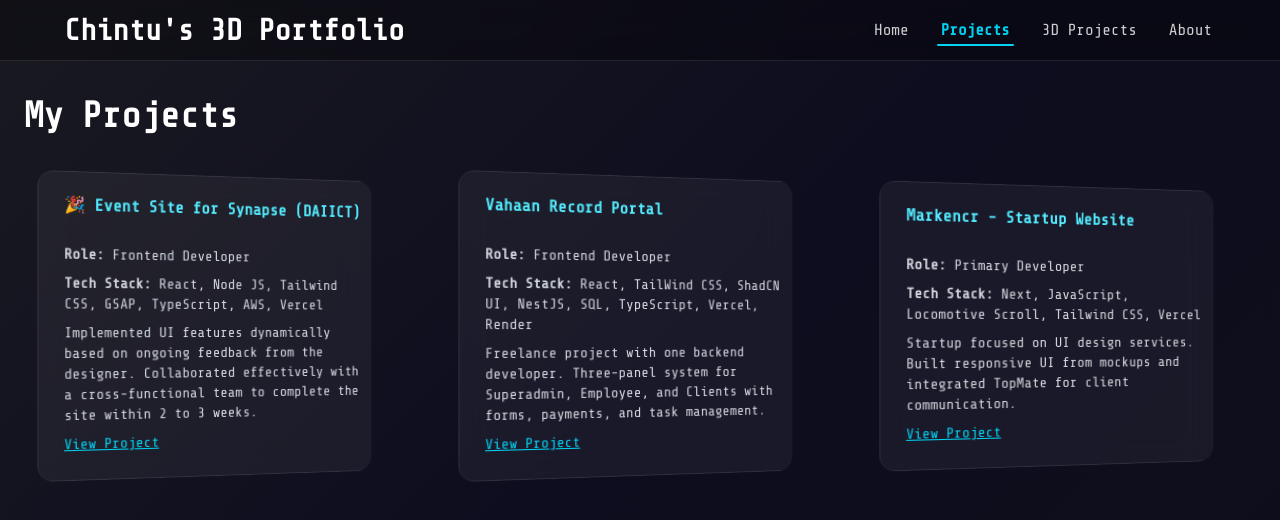
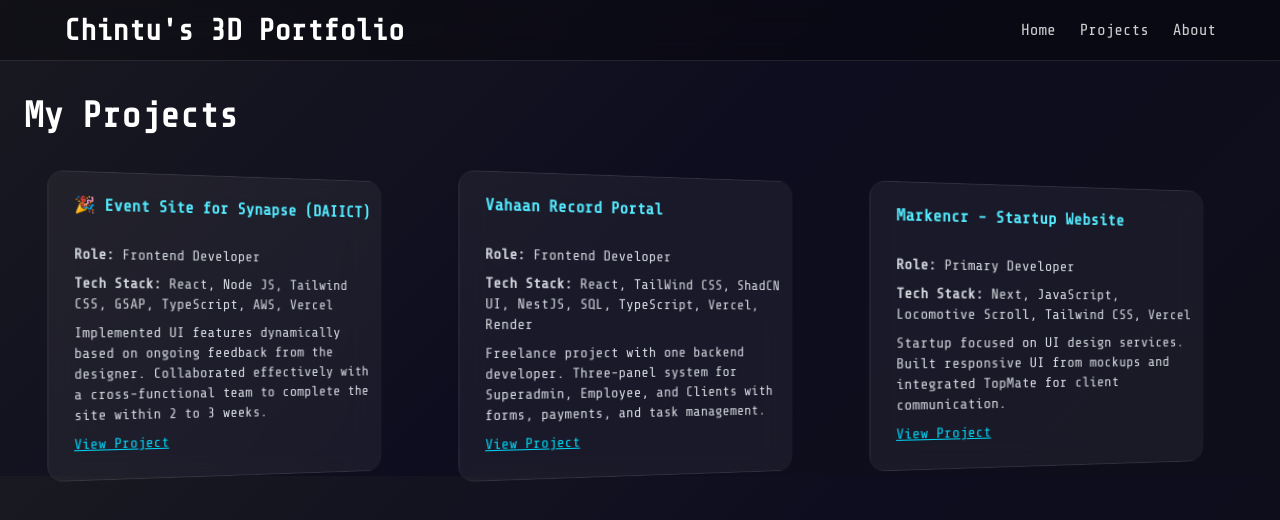
Before and after one commit to Pheonix2507/3dPortfolio, a Next.js app: page /projects in a window 1280 px wide. Shown: the top 520 px of the page. Built offline with nearby package versions, Linux system fonts and the light colour scheme.

Commit message:
Smooth scroll and Better Layout addition

```diff
--- a/package.json
+++ b/package.json
@@ -13,6 +13,7 @@
     "@react-three/drei": "^10.3.0",
     "@react-three/fiber": "^9.1.2",
     "@react-three/postprocessing": "^3.0.4",
+    "@studio-freight/lenis": "^1.0.42",
     "class-variance-authority": "^0.7.1",
     "clsx": "^2.1.1",
     "framer-motion": "^12.19.2",
--- a/src/app/about/page.tsx
+++ b/src/app/about/page.tsx
@@ -29,7 +29,7 @@ export default function HomeContent() {
   ];
 
   return (
-    <div className="pt-20 min-h-screen ms-10">
+    <div className="min-h-screen ms-10">
 
       <div className="mb-8">
         <div className="max-w-4xl">
--- a/src/app/components/Navbar.tsx
+++ b/src/app/components/Navbar.tsx
@@ -1,64 +1,57 @@
 'use client';
 
-import Link from 'next/link';
-import { usePathname } from 'next/navigation';
 import { motion } from 'framer-motion';
 import { useState } from 'react';
 
+// Scroll-to-section items
 const navItems = [
-  { href: '/', label: 'Home' },
-  { href: '/projects', label: 'Projects' },
-  {href: '/three-projects',label:'3D Projects'},
-  { href: '/about', label: 'About' },
+  { id: 'home', label: 'Home' },
+  { id: 'projects', label: 'Projects' },
+  { id: 'about', label: 'About' },
 ];
 
 export default function Navbar() {
-  const pathname = usePathname();
+  const [isOpen, setIsOpen] = useState(false);
 
-  const [isOpen, setIsOpen] = useState(false);
+  // Smooth scroll function
+  const handleScroll = (id: string) => {
+    const el = document.getElementById(id);
+    if (!el) return;
+    el.scrollIntoView({ behavior: 'smooth' }); // Works well with Lenis too
+    setIsOpen(false);
+  };
 
   return (
     <nav className="fixed top-0 left-0 w-full z-50 bg-black/30 backdrop-blur-md border-b border-white/10">
       <div className="max-w-6xl mx-auto py-3 flex justify-between items-center text-white">
-    <div className="lg:text-3xl text-sm lg:pl-0 pl-5 font-bold">Chintu&apos;s 3D Portfolio</div>
+        <div className="lg:text-3xl text-sm lg:pl-0 pl-5 font-bold">
+          Chintu&apos;s 3D Portfolio
+        </div>
 
         {/* Desktop Nav */}
         <div className="space-x-6 hidden lg:flex">
-      {navItems.map((item) => {
-        const isActive = pathname === item.href;
-        return (
-          <motion.div
-            key={item.href}
-            className="relative"
-            whileHover="hover"
-            initial="rest"
-            animate={isActive ? 'active' : 'rest'}
-          >
-            <Link
-              href={item.href}
-              className={`transition-colors duration-300 px-1 ${
-                isActive ? 'text-cyan-400 font-semibold' : 'text-white/80'
-              }`}
+          {navItems.map((item) => (
+            <motion.button
+              key={item.id}
+              onClick={() => handleScroll(item.id)}
+              whileHover={{ scale: 1.1 }}
+              className="relative text-white/80 hover:text-cyan-400 transition-colors duration-300"
             >
               {item.label}
-            </Link>
               <motion.div
-              variants={{
-                rest: { width: 0, opacity: 0 },
-                hover: { width: '100%', opacity: 1 },
-                active: { width: '100%', opacity: 1 },
-              }}
-              transition={{ duration: 0.3, ease: 'easeInOut' }}
-              className="absolute left-0 -bottom-1 h-[2px] bg-cyan-400 rounded"
+                layoutId="nav-underline"
+                className="absolute left-0 -bottom-1 h-[2px] bg-cyan-400 rounded opacity-0 group-hover:opacity-100"
               />
-          </motion.div>
-        );
-      })}
+            </motion.button>
+          ))}
         </div>
 
         {/* Mobile Menu Button */}
         <div className="lg:hidden pr-5">
-      <button onClick={() => setIsOpen(!isOpen)} className="focus:outline-none">
+          <button
+            onClick={() => setIsOpen(!isOpen)}
+            className="focus:outline-none"
+          >
             <svg
               className="w-6 h-6"
               fill="none"
@@ -66,7 +59,12 @@ export default function Navbar() {
               viewBox="0 0 24 24"
               xmlns="http://www.w3.org/2000/svg"
             >
-          <path strokeLinecap="round" strokeLinejoin="round" strokeWidth={2} d="M4 6h16M4 12h16M4 18h16" />
+              <path
+                strokeLinecap="round"
+                strokeLinejoin="round"
+                strokeWidth={2}
+                d="M4 6h16M4 12h16M4 18h16"
+              />
             </svg>
           </button>
         </div>
@@ -75,24 +73,17 @@ export default function Navbar() {
       {/* Mobile Sidebar */}
       {isOpen && (
         <div className="lg:hidden bg-black backdrop-blur-md absolute top-full left-0 w-full px-6 py-4 space-y-4 text-white">
-      {navItems.map((item) => {
-        const isActive = pathname === item.href;
-        return (
-          <Link
-            key={item.href}
-            href={item.href}
-            className={`block px-1 py-2 border-b border-white/10 ${
-              isActive ? 'text-cyan-400 font-semibold' : 'text-white/80'
-            }`}
-            onClick={() => setIsOpen(false)}
+          {navItems.map((item) => (
+            <button
+              key={item.id}
+              onClick={() => handleScroll(item.id)}
+              className="block w-full text-left px-1 py-2 border-b border-white/10 text-white/80 hover:text-cyan-400"
             >
               {item.label}
-          </Link>
-        );
-      })}
+            </button>
+          ))}
         </div>
       )}
     </nav>
-
   );
 }
--- /dev/null
+++ b/src/app/components/ScrollController.tsx
@@ -0,0 +1,30 @@
+'use client';
+
+import { ReactNode, useEffect } from 'react';
+import Lenis from '@studio-freight/lenis';
+
+/**
+ * ScrollController: Sets up smooth scrolling via Lenis
+ * and syncs Framer Motion scroll-based animations smoothly.
+ */
+export default function ScrollController({ children }: { children: ReactNode }) {
+  useEffect(() => {
+    const lenis = new Lenis({
+      smoothWheel: true,
+      lerp: 0.08,
+    });
+
+    const raf = (time: number) => {
+      lenis.raf(time);
+      requestAnimationFrame(raf);
+    };
+
+    requestAnimationFrame(raf);
+
+    return () => {
+      lenis.destroy();
+    };
+  }, []);
+
+  return <>{children}</>;
+}
--- /dev/null
+++ b/src/app/components/ScrollReveal.tsx
@@ -0,0 +1,33 @@
+'use client';
+
+import { motion } from 'framer-motion';
+import { ReactNode } from 'react';
+
+interface ScrollRevealProps {
+  children: ReactNode;
+  delay?: number;
+  yOffset?: number;
+  duration?: number;
+}
+
+export default function ScrollReveal({
+  children,
+  delay = 0,
+  yOffset = 50,
+  duration = 0.6,
+}: ScrollRevealProps) {
+  return (
+    <motion.div
+      initial={{ opacity: 0, y: yOffset }}
+      whileInView={{ opacity: 1, y: 0 }}
+      viewport={{ once: true, amount: 0.3 }}
+      transition={{
+        duration,
+        delay,
+        ease: [0.25, 0.1, 0.25, 1],
+      }}
+    >
+      {children}
+    </motion.div>
+  );
+}
--- a/src/app/layout.tsx
+++ b/src/app/layout.tsx
@@ -4,6 +4,7 @@ import "./globals.css";
 import Navbar from "./components/Navbar";
 // import { usePathname } from "next/navigation";
 import { Share_Tech_Mono } from 'next/font/google';
+import ScrollController from "./components/ScrollController";
 
 const shareTechMono = Share_Tech_Mono({
   weight: '400',
@@ -36,19 +37,11 @@ export default function RootLayout({
       <body
         className={`${shareTechMono.variable} ${shareTechMono.variable} mono-header antialiased`}
       >
+        <ScrollController>
+
       <Navbar />
-         {/* <AnimatePresence mode="wait">
-      <motion.div
-        key={pathname}
-        initial={{ opacity: 0, y: 5 }}
-        animate={{ opacity: 1, y: 0 }}
-        transition={{ duration: 0.4 }}
-        className="relative z-10"
-      >
-
-      </motion.div>
-    </AnimatePresence> */}
             {children}
+      </ScrollController>
       </body>
     </html>
   );
--- a/src/app/page.tsx
+++ b/src/app/page.tsx
@@ -1,6 +1,6 @@
 'use client';
 import dynamic from 'next/dynamic';
-// import Navbar from '@/app/components/Navbar';
+import ScrollReveal from '@/app/components/ScrollReveal';
 
 const SceneCanvas = dynamic(() => import('@/app/components/SceneCanvas'), { ssr: false });
 const About = dynamic(() => import('@/app/about/page'), { ssr: false });
@@ -8,17 +8,41 @@ const Projects = dynamic(() => import('@/app/projects/page'), { ssr: false });
 
 export default function Home() {
   return (
-    <main className="min-h-screen">
-      <div className='work'>
+    <main className="min-h-screen text-white">
+      {/* Hero */}
+      <section id="home" className="pt-20 text-center">
+        <span className="block p-5">Welcome to My Interactive 3D Page</span>
+        <div className="mx-auto lg:w-[70vw] lg:h-[70vh] w-[90vw] h-[50vh] border-5 outline-offset-4 border-white rounded-xl">
+          <SceneCanvas />
+        </div>
+        <span className="block mt-4 pt-5">Click on the cubes to explore more!</span>
+      </section>
 
-      <div className="pt-20 text-center">
-        <span className="text-white block p-5">Welcome to My Interactive 3D Page</span>
-        <div className="mx-auto lg:w-[70vw] lg:h-[70vh] w-[90vw] h-[50vh] border-5 outline-offset-4 border-white rounded-xl"><SceneCanvas /></div>
-        <span className="text-white block mt-4 pt-5">Click on the cubes to explore more!</span>
-      </div>
-        <div><Projects /></div>
-        <div><About /></div>
-      </div>
+      {/* Projects Section */}
+      <section id="projects" className="pt-32">
+        <ScrollReveal>
+          <h2 className="text-4xl font-bold text-center text-cyan-300 mb-10">
+            My Projects
+          </h2>
+        </ScrollReveal>
+
+        <ScrollReveal delay={0.1}>
+          <Projects />
+        </ScrollReveal>
+      </section>
+
+      {/* About Section */}
+      <section id="about" className="pt-32 pb-32">
+        <ScrollReveal>
+          <h2 className="text-4xl font-bold text-center text-cyan-300 mb-10">
+            About Me
+          </h2>
+        </ScrollReveal>
+
+        <ScrollReveal delay={0.1}>
+          <About />
+        </ScrollReveal>
+      </section>
     </main>
   );
 }
--- a/src/app/projects/page.tsx
+++ b/src/app/projects/page.tsx
@@ -33,10 +33,10 @@ const projects = [
 
 export default function ProjectsContent() {
   return (
-    <div className="pt-24 px-6 min-h-screen text-white">
-      <h1 className="text-4xl font-bold mb-10">My Projects</h1>
+    <div className="pt-24 px-6 text-white space-y-10">
+      <h1 className="text-4xl font-bold">My Projects</h1>
 
-      <div className="grid grid-cols-1 md:grid-cols-2 lg:grid-cols-3 gap-8 place-items-center">
+      <div className="grid grid-cols-1 md:grid-cols-2 lg:grid-cols-3 gap-y-15 place-items-center">
         {projects.map((project, index) => (
           <motion.div
             key={index}
```
Also changed, not shown: 1 other file (tests, documents, lock files or other folders). Lines whose indentation alone changed are shown as unchanged.
